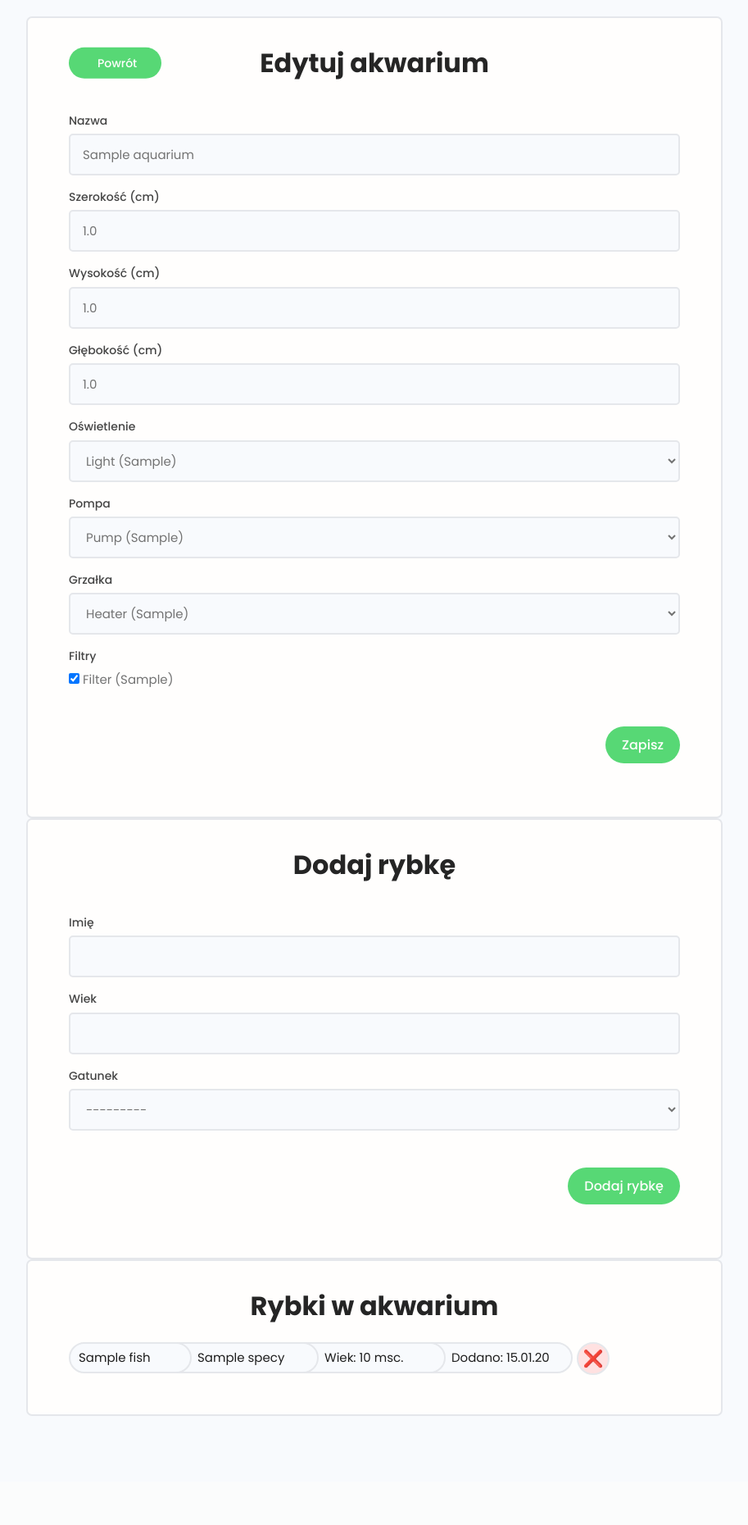
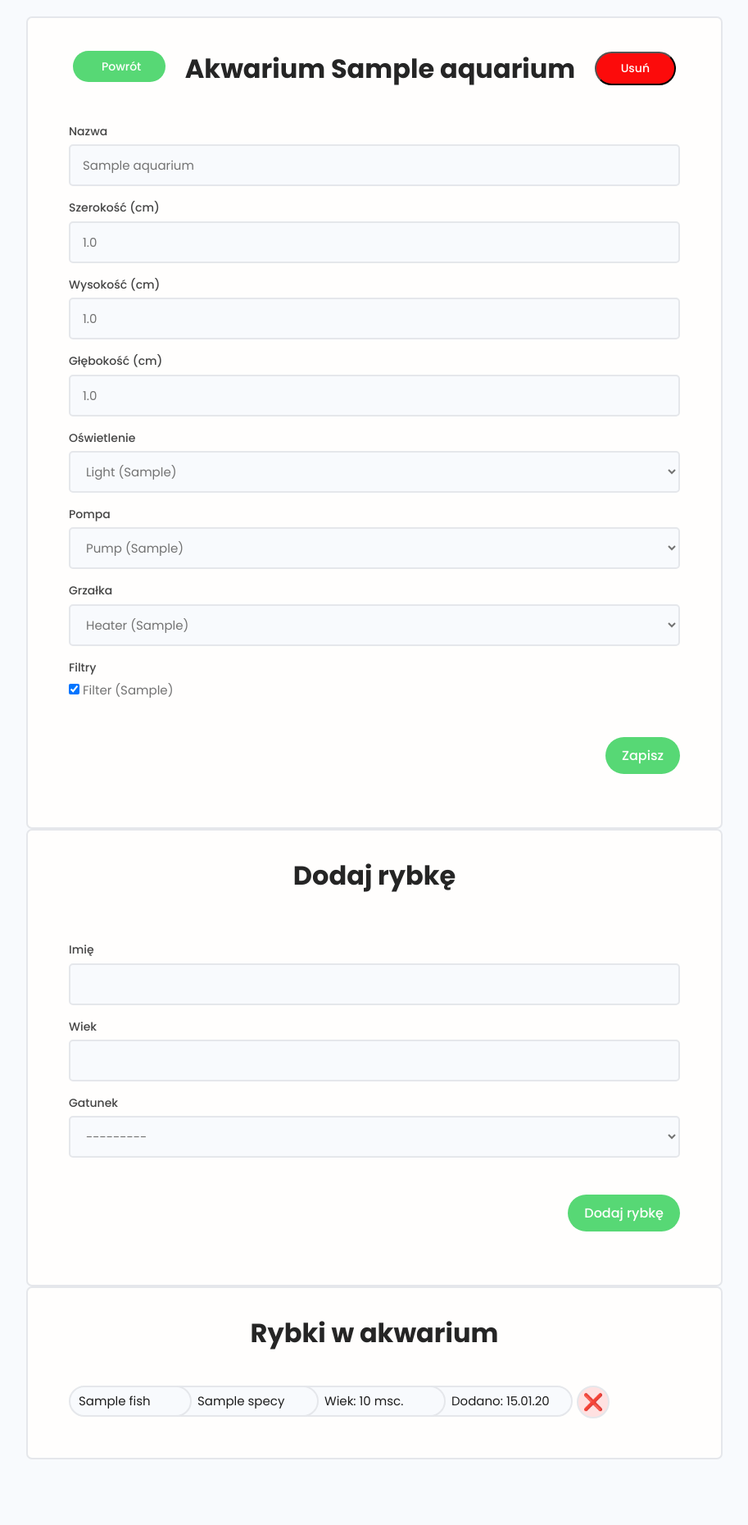
Before and after one commit to Mirek0206/AquaFriends, a Django app: page /aquarium/edit/1/ in a window 1280 px wide. Shown: the part 176-2036 px from the top of the page at 82% size, without its empty margins (183-1096 px from the left). Before the commit the page ends 1903 px from the top, so only its background shows below. Run offline with Django 5.2, Linux system fonts and the light colour scheme; a user stored in the database is signed in; tables that the repository leaves empty hold one stand-in row (values such as "Sample post"); some libraries are stand-ins or nearby versions.

Commit message:
Added - removing aqquariums.

```diff
--- a/AquaLife/templates/AquaLife/edit_aquarium.html
+++ b/AquaLife/templates/AquaLife/edit_aquarium.html
@@ -4,10 +4,15 @@
 <main class="formPage my-xl">
     <div class="content-box">
         <div class="formWrapper">
-            <div class="formHead">
+            <div class="flex-container">
                 <a class="tag tag--pill tag--main settings__btn tag--lg" href="{% url 'account' %}">
-                    <i class="im im-plus"></i>Powrót</a>
-                <h3>Edytuj akwarium</h3>
+                    <i class="im im-plus"></i>Powrót
+                </a>
+                <h3 class="flex-center no-inherit">Akwarium {{ aquarium.name }}</h3>
+                <form method="POST" action="{% url 'AquaLife:delete_aquarium' aquarium.id %}" class="delete-aquarium-form">
+                    {% csrf_token %}
+                    <input type="submit" value="Usuń" class="tag tag--pill tag--red settings__btn tag--lg">
+                </form>
             </div>
             <br>
 
@@ -82,8 +87,8 @@
 
 <script>
   document.addEventListener("DOMContentLoaded", function() {
-    const deleteForms = document.querySelectorAll('.delete-fish-form');
-    deleteForms.forEach(form => {
+    const deleteFishForms = document.querySelectorAll('.delete-fish-form');
+    deleteFishForms.forEach(form => {
       form.addEventListener('submit', function(event) {
         event.preventDefault();
         const form = this;
@@ -91,7 +96,7 @@
           title: 'Czy na pewno chcesz usunąć tę rybkę?',
           icon: 'warning',
           showCancelButton: true,
-          confirmButtonColor: '#3085d6',
+          confirmButtonColor: '#359e64',
           cancelButtonColor: '#d33',
           confirmButtonText: 'Tak, usuń to!',
           cancelButtonText: 'Anuluj'
@@ -102,6 +107,26 @@
         });
       });
     });
+
+    const deleteAquariumForm = document.querySelector('.delete-aquarium-form');
+    deleteAquariumForm.addEventListener('submit', function(event) {
+      event.preventDefault();
+      const form = this;
+      Swal.fire({
+        title: 'Czy na pewno chcesz usunąć to akwarium?',
+        text: "Wszystkie rybki w tym akwarium również zostaną usunięte!",
+        icon: 'warning',
+        showCancelButton: true,
+        confirmButtonColor: '#359e64',
+        cancelButtonColor: '#d33',
+        confirmButtonText: 'Tak, usuń to!',
+        cancelButtonText: 'Anuluj'
+      }).then((result) => {
+        if (result.isConfirmed) {
+          form.submit();
+        }
+      });
+    });
   });
 </script>
 {% endblock content %}
--- a/AquaLife/urls.py
+++ b/AquaLife/urls.py
@@ -1,9 +1,10 @@
 from django.urls import path
-from .views import delete_fish, edit_aquarium
+from .views import delete_aquarium, delete_fish, edit_aquarium
 
 app_name = 'AquaLife'
 
 urlpatterns = [
     path('aquarium/edit/<int:pk>/', edit_aquarium, name='edit_aquarium'),
     path('fish/delete/<int:pk>/', delete_fish, name='delete_fish'),
+    path('aquarium/delete/<int:pk>/', delete_aquarium, name='delete_aquarium'),
 ]
--- a/AquaLife/views.py
+++ b/AquaLife/views.py
@@ -48,3 +48,10 @@ def delete_fish(request, pk):
     fish.delete()
     messages.success(request, 'Pomyślnie usunięto rybkę!')
     return redirect('AquaLife:edit_aquarium', pk=aquarium_pk)
+
+@login_required(login_url='login')
+def delete_aquarium(request, pk):
+    aquarium = get_object_or_404(Aquarium, pk=pk, user=request.user)
+    aquarium.delete()
+    messages.success(request, 'Pomyślnie usunięto rybkę!')
+    return redirect('account')
--- a/static/styles/app.css
+++ b/static/styles/app.css
@@ -1025,6 +1025,9 @@ img {
   position: relative;
   margin-top: 2rem;
   margin-bottom: 4rem;
+  display: flex; /* Ustawiamy jako flex-container */
+  justify-content: space-between; /* Elementy rozmieszczone na końcach */
+  align-items: center; /* Wyśrodkowanie w pionie */
 }
 
 .formHead a {
@@ -1296,3 +1299,22 @@ img {
   border-radius: 5rem;
   border: 2px solid var(--color-light);
 }
+
+.flex-container {
+  display: flex;
+  align-items: center;
+  justify-content: space-between; /* Rozmieszcza elementy z maksymalnym odstępem między nimi */
+}
+
+.flex-center {
+  flex-grow: 1; /* Pozwala na centrowanie elementu */
+  text-align: center;
+}
+
+.formPage .formWrapper .flex-container h3.no-inherit {
+  position: static; /* Resetuje właściwość position */
+  top: auto; /* Resetuje właściwość top */
+  left: auto; /* Resetuje właściwość left */
+  transform: none; /* Resetuje właściwość transform */
+  text-align: center; /* Przywraca wyrównanie tekstu */
+}
--- a/static/uikit/styles/modules/_tag.css
+++ b/static/uikit/styles/modules/_tag.css
@@ -54,7 +54,7 @@
 .tag--red,
 .tag--red > small {
   background: var(--color-error);
-  color: var(--color-sub);
+  color: var(--color-white);
   font-weight: 500;
 }
 
```
Also changed, not shown: AquaAccount/templates/AquaAccount/account.html (+15 -12 lines).
